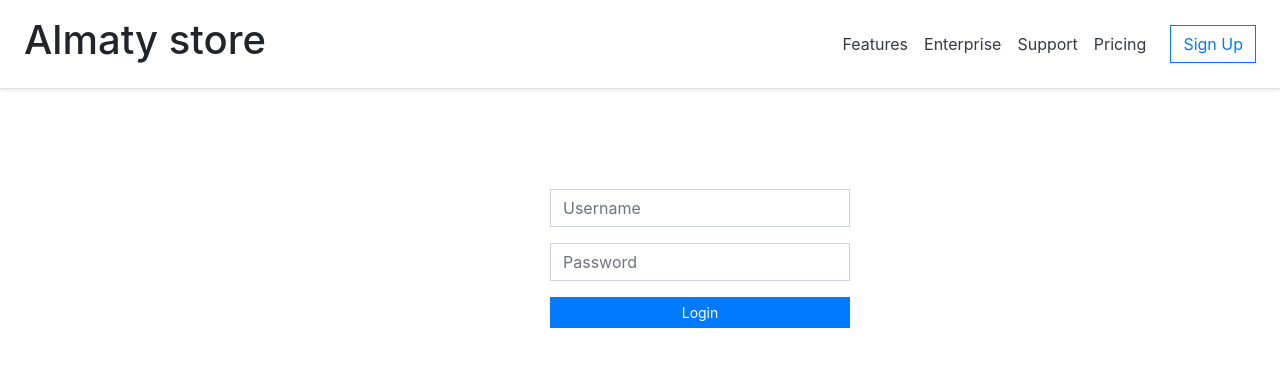
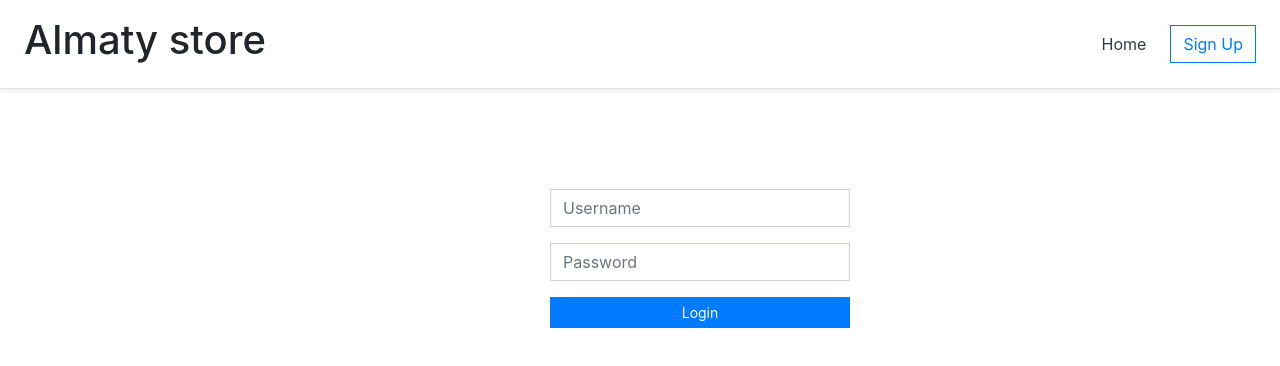
Before and after one commit to DaniyarS/online-shop, an Angular app: page /register in a window 1280 px wide. Shown: the top 366 px of the page. Built offline with nearby package versions, Linux system fonts and the light colour scheme.

Commit message:
cart nav footer modified

```diff
--- a/src/app/app-routing.module.ts
+++ b/src/app/app-routing.module.ts
@@ -7,6 +7,7 @@ import {WatchListComponent} from './components/shopping-cart/watch-list/watch-li
 import {AccessoryListComponent} from './components/shopping-cart/accessory-list/accessory-list.component';
 import {DetailsComponent} from './components/shopping-cart/details/details.component';
 import {RegisterComponent} from './components/shared/register/register.component';
+import {CartComponent} from './components/shopping-cart/cart/cart.component';
 
 const routes: Routes = [
   { path: '', redirectTo: '/smartphones', pathMatch: 'full'},
@@ -16,7 +17,8 @@ const routes: Routes = [
   { path: 'accessories', component: AccessoryListComponent},
   { path: 'login', component: LoginComponent },
   { path: ':id/:id', component: DetailsComponent},
-  { path: 'register', component: RegisterComponent}
+  { path: 'register', component: RegisterComponent},
+  { path: 'cart', component: CartComponent}
 ];
 
 @NgModule({
--- a/src/app/app.component.html
+++ b/src/app/app.component.html
@@ -10,7 +10,7 @@
         <input class="form-control" type="password" autocomplete="off" placeholder="Password" id="password" name="password" [(ngModel)] ="password">
       </div>
       <div>
-        <button type="submit" id="submit" (click)="login()" class="btn btn-primary btn-block btn-sm">Login</button>
+        <button type="submit" id="submit" (click)="login()" class="btn btn-primary btn-block btn-sm" routerLink="/cart">Login</button>
       </div>
     </div>
   </form>
--- a/src/app/app.component.ts
+++ b/src/app/app.component.ts
@@ -17,13 +17,14 @@ export class AppComponent  implements OnInit{
     const token = localStorage.getItem('token');
     if (token) {
       this.logged = true;
+
     }
   }
 
   login() {
     this.categoryService.login(this.username, this.password)
       .subscribe(res => {
-
+        alert('Dear ' + this.username + ' Welcome!');
         localStorage.setItem('token', res.token);
 
         this.logged = true;
--- a/src/app/components/register/register.component.html
+++ b/src/app/components/register/register.component.html
@@ -17,3 +17,4 @@
 <!--    </div>-->
 <!--  </div>-->
 <!--</form>-->
+<p>Welcomee</p>
--- a/src/app/components/shared/footer/footer.component.html
+++ b/src/app/components/shared/footer/footer.component.html
@@ -1,2 +1,2 @@
 <hr>
-<small>&copy; Daniyar</small>
+<small>&copy; Daniyar,Alibek,Nurgissa</small>
--- a/src/app/components/shared/nav/nav.component.html
+++ b/src/app/components/shared/nav/nav.component.html
@@ -1,10 +1,8 @@
 <div class="d-flex flex-column flex-md-row align-items-center p-3 px-md-4 mb-3 bg-white border-bottom shadow-sm">
   <h5 class="my-0 mr-md-auto font-weight-normal"><app-header></app-header></h5>
   <nav class="my-2 my-md-0 mr-md-3">
-    <a class="p-2 text-dark" href="#">Features</a>
-    <a class="p-2 text-dark" href="#">Enterprise</a>
-    <a class="p-2 text-dark" href="#">Support</a>
-    <a class="p-2 text-dark" href="#">Pricing</a>
+    <a class="p-2 text-dark" href="#">Home</a>
+
   </nav>
 
   <a class="btn btn-outline-primary" routerLink="/register">Sign Up</a>
--- a/src/app/components/shopping-cart/cart/cart.component.html
+++ b/src/app/components/shopping-cart/cart/cart.component.html
@@ -8,12 +8,6 @@
   <li class="list-group-item active">
     <strong>Total: {{cartTotal + " " | currency: 'KZT'}}</strong>
   </li>
+  <button class="btn btn-outline-primary">Save</button>
+
 </ul>
-<br>
-<div class="card " >
-  <div class="card-header">
-    <strong>Registration</strong>
-  </div>
-  <div class="card-body"><app-register></app-register></div>
-
-</div>
```
